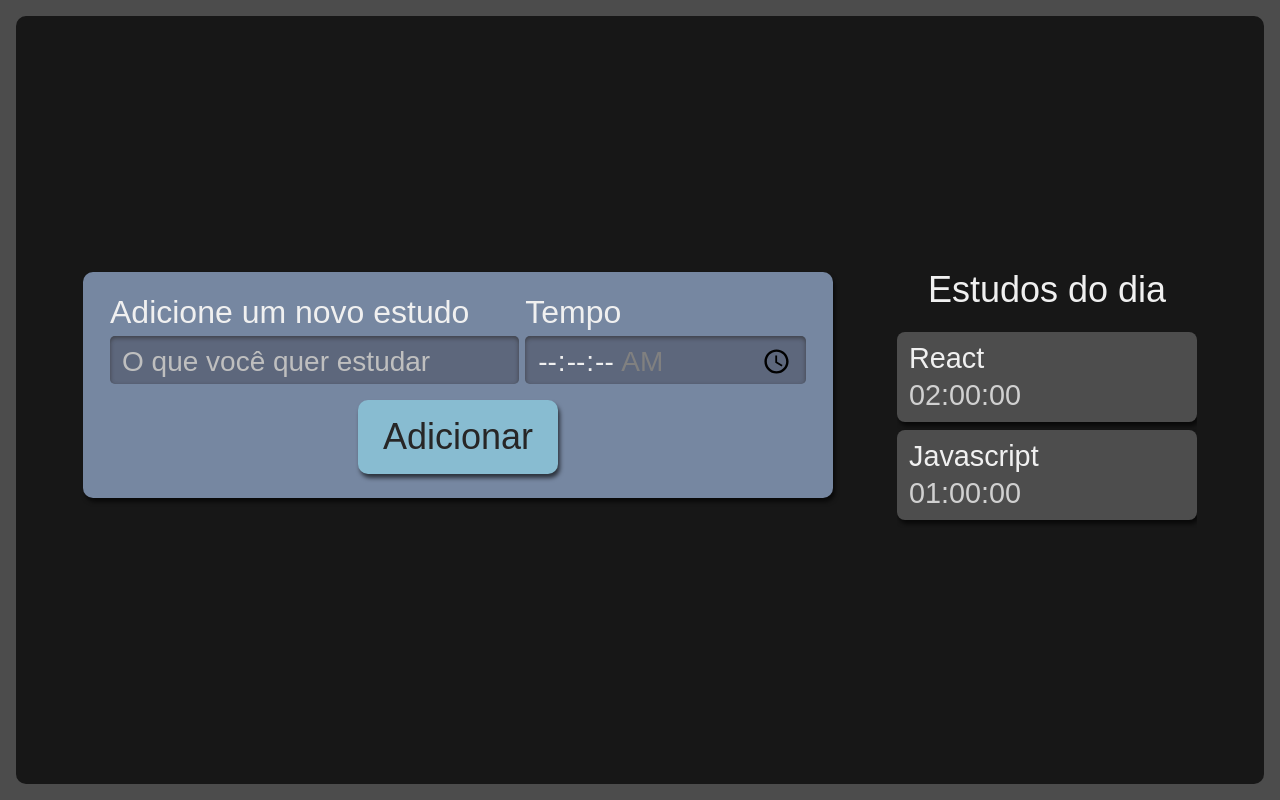
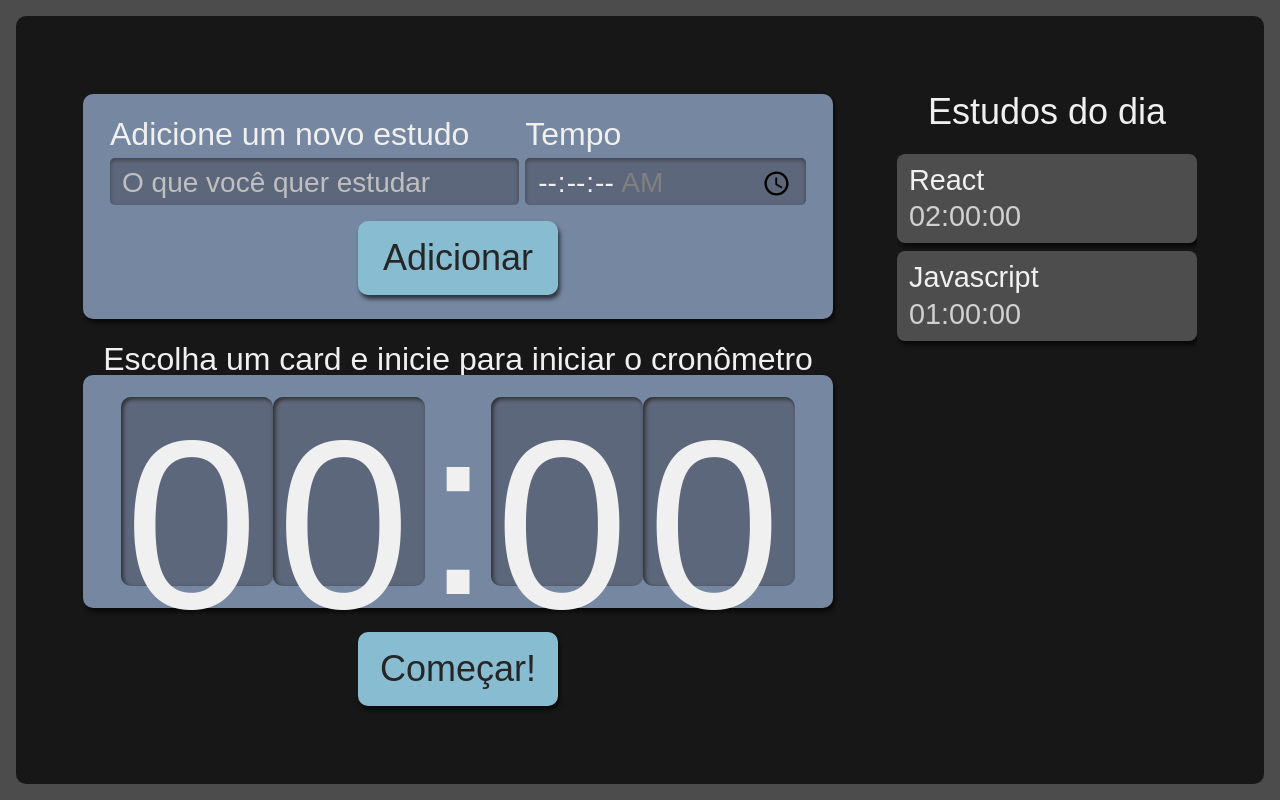
Before and after one commit to devLucasMoraes/alura-studies, a React (Create React App) app: page / in a window 1280 px wide. Built offline with nearby package versions, Linux system fonts and the light colour scheme.

Commit message:
criado Cronometro

```diff
--- /dev/null
+++ b/src/components/Cronometro/Cronometro.module.scss
@@ -0,0 +1,59 @@
+.cronometro {
+    display: flex;
+    flex-direction: column;
+    align-items: center;
+    grid-area: cronometro;
+
+    .relogioWrapper {
+      align-items: center;
+      background-color: #7687A1;
+      border-radius: 10px;
+      box-shadow: 2px 4px 4px #0000009F;
+      box-sizing: border-box;
+      display: flex;
+      font-size: 5rem;
+      justify-content: center;
+      margin-bottom: 24px;
+      padding: 16px 12px;
+      width: 100%;
+    }
+
+    .titulo {
+      font-size: 2rem;
+    }
+
+    button {
+      background-color: #88bcd1;
+      border-radius: 10px;
+      box-shadow: 2px 4px 4px #0000009F;
+      color: #272626;
+      cursor: pointer;
+      font-size: 1.25rem;
+      padding: 16px;
+      width: 150px;
+
+      &:active {
+        background-color: #7CA6B7;
+        box-shadow: 2px 2px 4px #0000009F inset;
+        cursor: auto;
+      }
+    }
+
+    @media screen and (min-width:1280px) {
+
+      .relogioWrapper{
+        font-size: 15rem;
+      }
+
+      p {
+        font-size: 2rem;
+      }
+
+      button {
+        grid-column-start: span 2;
+        justify-self: center;
+        width: 200px;
+        font-size: 2.25rem;
+      }
+    }
+  }
--- /dev/null
+++ b/src/components/Cronometro/Relogio/Relodio.module.scss
@@ -0,0 +1,21 @@
+.relogioNumero {
+    background-color: #5D677C;
+    box-shadow: 2px 2px 4px #2B2B2B inset;
+    height: 3.6rem;
+    width: 3rem;
+    padding: 8px 4px;
+    border-radius: 10px;
+
+    @media screen and (min-width:1280px) {
+      height: 10.8rem;
+      width: 9rem;
+    }
+  }
+
+  .relogioDivisao {
+    height: 4.2rem;
+
+    @media screen and (min-width:1280px) {
+      height: 12.6rem;
+    }
+  }
--- /dev/null
+++ b/src/components/Cronometro/Relogio/index.tsx
@@ -0,0 +1,13 @@
+import styles from './Relodio.module.scss'
+
+export default function Relogio() {
+    return (
+        <>
+            <span className={styles.relogioNumero}>0</span>
+            <span className={styles.relogioNumero}>0</span>
+            <span className={styles.relogioDivisao}>:</span>
+            <span className={styles.relogioNumero}>0</span>
+            <span className={styles.relogioNumero}>0</span>
+        </>
+    )
+}
--- /dev/null
+++ b/src/components/Cronometro/index.tsx
@@ -0,0 +1,15 @@
+import Botao from "../Botao";
+import Relogio from "./Relogio";
+import styles from './Cronometro.module.scss'
+
+export default function Cronometro() {
+    return (
+        <div className={styles.cronometro}>
+            <p className={styles.titulo}>Escolha um card e inicie para iniciar o cronômetro</p>
+            <div className={styles.relogioWrapper}>
+                <Relogio />
+            </div>
+            <Botao>Começar!</Botao>
+        </div>
+    )
+}
--- a/src/pages/App.tsx
+++ b/src/pages/App.tsx
@@ -1,3 +1,4 @@
+import Cronometro from '../components/Cronometro';
 import Formulario from '../components/Formulario';
 import Lista from '../components/Lista';
 import styles from './App.module.scss'
@@ -6,6 +7,7 @@
   return (
     <div className={styles.AppStyle}>
       <Formulario />
+      <Cronometro />
       <Lista />
     </div>
   );
```
